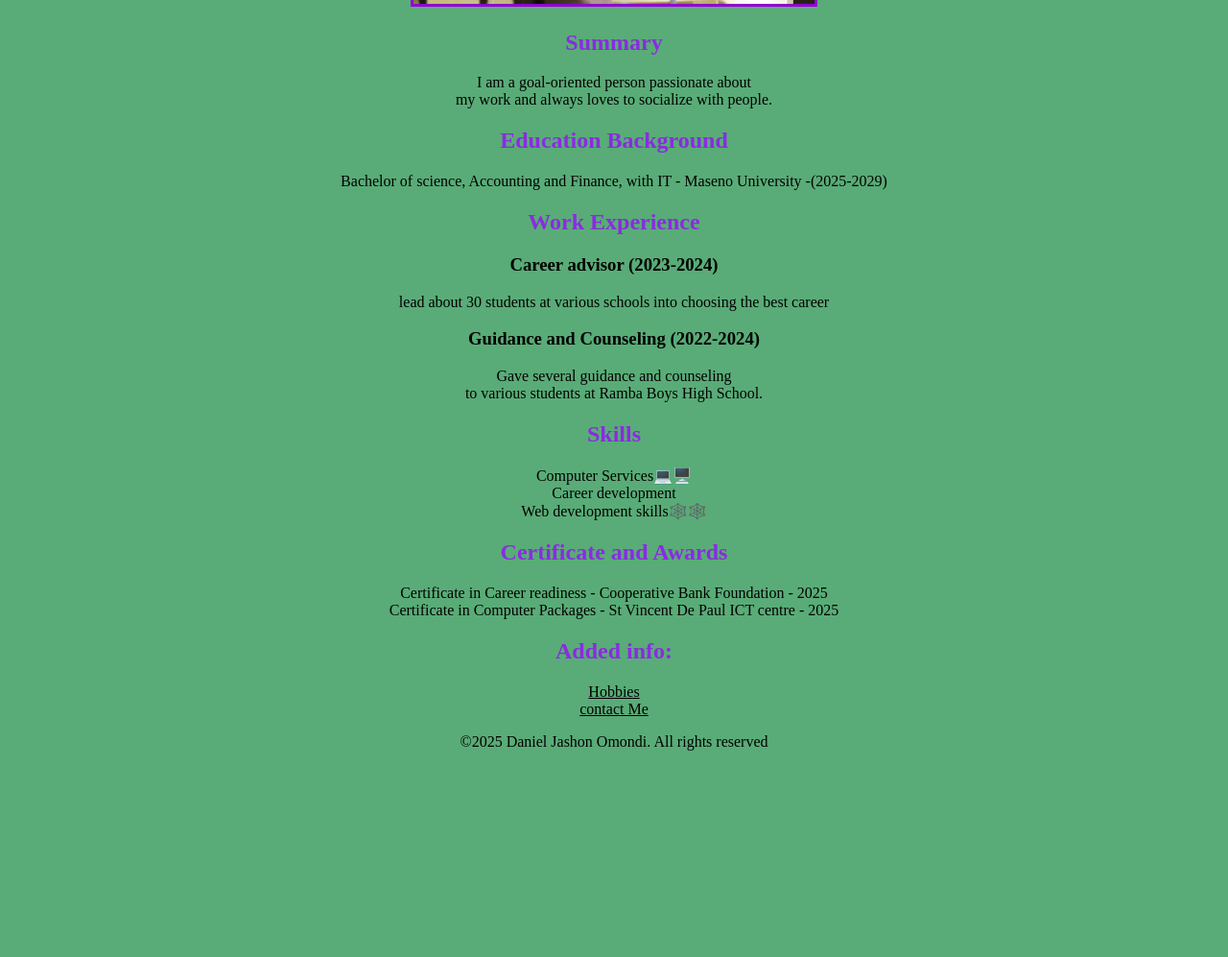
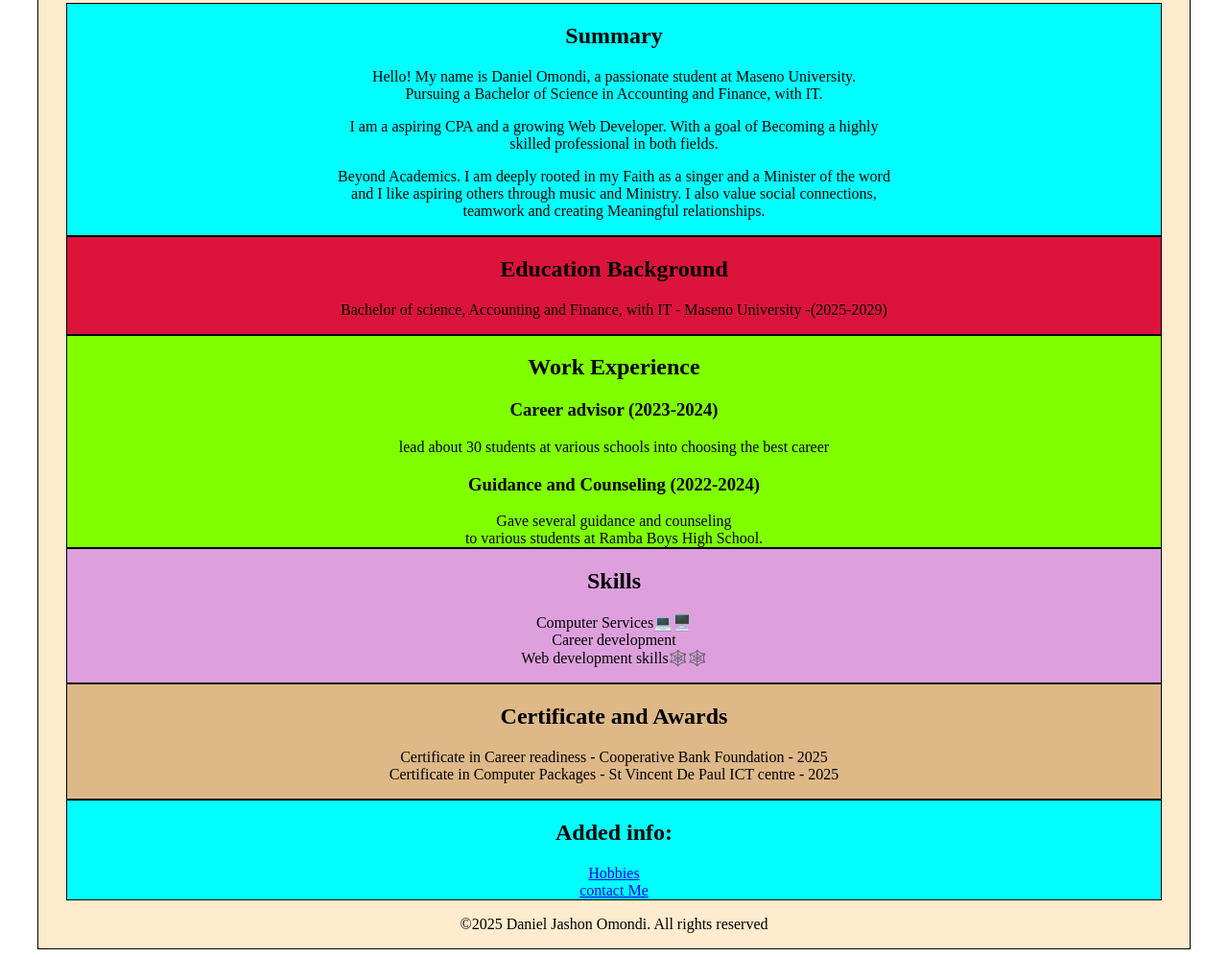
Before and after one commit to JashonOmondi/portfolio.html, a plain HTML site: page index.html in a window 1280 px wide. Shown: the part 710-1707 px from the top of the page at 96% size. Before the commit the page ends 1508 px from the top, so only its background shows below. Drawn offline with Linux system fonts and the light colour scheme.

Commit message:
Add files via upload

```diff
--- a/index.html
+++ b/index.html
@@ -11,46 +11,60 @@
     <header>
         <h1>DANIEL OMONDI PORTFOLIO</h1>
     </header>
-    <hr />
+    <div>  <hr />
     <img src="./images/daniel.jpg" alt="Daniel Jashon Omondi" height="600" />
-   <h2>Summary</h2>
-   <p>I am a goal-oriented person passionate about<br />
-    my work and always loves to socialize with people.<br />
+    <div id="Summary"> <p><h2>Summary</h2>
+   Hello! My name is Daniel Omondi, a passionate student at Maseno University.<br />
+   Pursuing a Bachelor of Science in Accounting and Finance, with IT. <br /></p>
+   <p> I am a aspiring CPA and a growing Web Developer. With a goal of Becoming a highly <br />
+   skilled professional in both fields.</p>
+   <p>
+    Beyond Academics. I am deeply rooted in my Faith as a singer and a Minister of the word<br />
+    and I like aspiring others through music and Ministry. I also value social connections,<br />
+    teamwork and creating Meaningful relationships.<br />
    </p>
-    <h2>Education Background</h2>
-        Bachelor of science, Accounting and Finance, with IT - Maseno University -(2025-2029)
+  </div>
+
+   <div id="Education">
+     <p><h2>Education Background</h2>
+        Bachelor of science, Accounting and Finance, with IT - Maseno University -(2025-2029)</p>
+    </div>
 
 
+
+    <div id="Work">
         <h2>Work Experience</h2>
         <h3>Career advisor (2023-2024)</h3>
         <p> lead about 30 students at various schools into choosing the best career</p>
-
-
         <h3>Guidance and Counseling (2022-2024)</h3>
 
         Gave several guidance and counseling<br />
                  to various students at Ramba Boys High School.
-
-
+    </div>
+    <div id="Skills">
         <h2>Skills</h2>
     <p>Computer Services💻🖥️<br />
         Career development<br />
-        Web development skills🕸️🕸️<br /></p>
+        Web development skills🕸️🕸️<br /></p></div>
 
 
+    <div id="awards">
         <h2>Certificate and Awards</h2>
     <p>
 
         Certificate in Career readiness - Cooperative Bank Foundation - 2025<br />
         Certificate in Computer Packages - St Vincent De Paul ICT centre - 2025<br />
-    </p>
+    </p></div>
 
+    <div id="info">
         <h2>Added info:</h2>
     <a href="./Public/Hobbies.html">Hobbies</a><br />
-    <a href="./Public/contacts/index.html">contact Me</a>
+    <a href="./Public/contacts/index.html">contact Me</a></div>
+
 
     <footer>
         <p>&copy;2025 Daniel Jashon Omondi. All rights reserved</p>
-    </footer>
+    </footer></div>
+
 </body>
 </html>
--- a/style.css
+++ b/style.css
@@ -1,27 +1,39 @@
+div{
+    background-color: blanchedalmond;
+    border: 1px solid;
+    text-align: center;
+    margin-top: 100px;
+    margin: auto;
+    font-family: "Libre Baskerville",serif;
+    width: 95%;
 
-
-*{
-    background-color:#59AC77;
+}
+img{
+    width: 50%;
+    border: 5px solid;
 }
 
 h1{
-    font-size: 40px; color: #90420b;
+    text-align: center;
+    color: blue;
+    text-transform: uppercase;
+}
+#Summary{
+    background-color: aqua;
 }
 
-*{
-    color: black;
+#Education{
+    background-color: crimson;
 }
-h2{
-    color: blueviolet;
+#Work{
+    background-color: chartreuse;
 }
-
-br[href] {
-    color:blueviolet
+#Skills{
+    background-color: plum;
 }
-*{
-    text-align: center;
+#awards{
+    background-color: burlywood;
 }
-
-img{
-    border-style: solid; color: darkviolet;
+#info{
+    background-color: cyan;
 }
```
Also changed, not shown: Public/contacts/index.html (+14 -5 lines), Public/hobbies.html (+10 -5 lines). Lines whose indentation alone changed are shown as unchanged.
